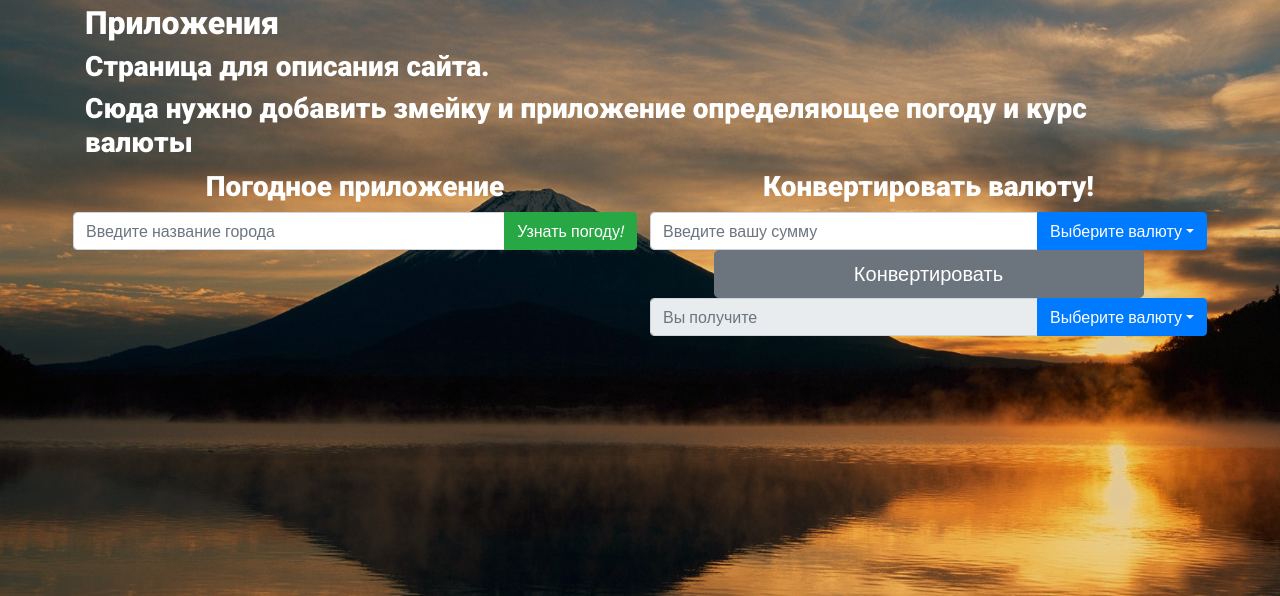
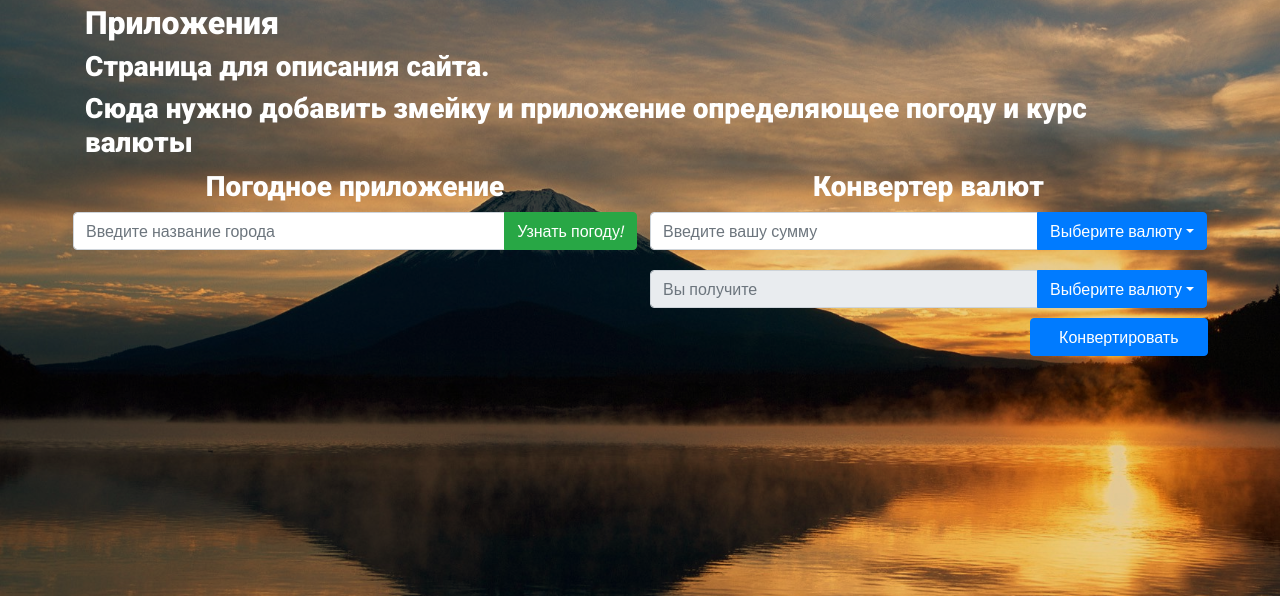
Before and after one commit to Dan4yks/Django, a Django app: page /applications/ in a window 1280 px wide. Shown: the part 76-672 px from the top of the page. Run offline with Django 3.2, Linux system fonts and the light colour scheme; the visitor is signed in with stand-in values (Sample User, id 1); data that the repository does not hold is empty; some libraries are stand-ins or nearby versions.

Commit message:
Version1.8

```diff
--- a/app/static/app/content/script.js
+++ b/app/static/app/content/script.js
@@ -1,4 +1,4 @@
-let btn = document.querySelector('.application.second .btn.btn-secondary.btn-block'),
+let btn = document.querySelector('.application.second .conv button'),
   text = document.querySelector('.application.second .result input'),
   input = document.querySelector('.application.second .start input'),
   currency = document.querySelectorAll('.application.second .start a'),
@@ -8,8 +8,10 @@ let btn = document.querySelector('.application.second .btn.btn-secondary.btn-blo
 currency.forEach(function (element) {
   element.addEventListener('click', function () {
     start = element.textContent;
+    input.value += ' ' + start;
   });
 });
+
 currency2.forEach(function (element) {
   element.addEventListener('click', function () {
     result = element.textContent;
@@ -21,21 +23,21 @@ btn.addEventListener('click', function () {
     'http://data.fixer.io/api/latest?access_key=afcc2a59554340029d77f0a6a690e74a&format=1',
     function (data) {
       let money, money_after_conversion, new_currency;
-      money = input.value;
+      money = input.value.replace(/ .*/, "");
       if (start != 'EUR') {
 
         if (data['rates'][start] > 1) {
           new_currency = money / +data['rates'][start];
           money_after_conversion = new_currency * data['rates'][result];
-          text.value = money_after_conversion.toFixed(1);
+          text.value = money_after_conversion.toFixed(1) + ' ' + result;
         } else {
           new_currency = money * +data['rates'][start];
           money_after_conversion = new_currency * data['rates'][result];
-          text.value = money_after_conversion.toFixed(1);
+          text.value = money_after_conversion.toFixed(1) + ' ' + result;
         }
       } else {
         money_after_conversion = money * +data['rates'][result];
-        text.value = money_after_conversion.toFixed(1);
+        text.value = money_after_conversion.toFixed(1) + ' ' + result;
       }
     }
   )
--- a/app/static/app/content/style.css
+++ b/app/static/app/content/style.css
@@ -135,8 +135,18 @@ footer {
 .delete button {
   font-size: 10px;
 }
-.btn-block{
-  width: 430px;
+.start {
+  padding-bottom:20px;
+}
+.result {
+  padding-bottom:10px;
+}
+.conv{
+  padding: 0px;
+  margin-left: 67.5%;
+}
+.conv button{
+  width: 177.41px;
 }
 @media (max-width: 1000px){
   body {
@@ -148,6 +158,9 @@ footer {
   }
   footer {
     font-size: 0.9em;
+  }
+  .conv{
+    margin-left: 0px;
   }
   .body-content {
     font-size: 1em;
--- a/app/templates/app/applications.html
+++ b/app/templates/app/applications.html
@@ -49,7 +49,7 @@
   </section>
 </div>
 <div class="col-md-6 application second">
-  <h3>Конвертировать валюту!</h3>
+  <h3>Конвертер валют</h3>
   <div class="input-group start">
       <input type="text" class="form-control" placeholder="Введите вашу сумму">
       <div class="input-group-append">
@@ -62,9 +62,6 @@
         </div>
       </div>
     </div>
-  <div class="btn-group">
-    <button type="button" class="btn btn-secondary btn-lg btn-block">Конвертировать</button>
-  </div>
   <div class="input-group result">
       <input type="text" class="form-control" placeholder="Вы получите" readonly>
       <div class="input-group-append">
@@ -77,6 +74,9 @@
         </div>
       </div>
     </div>
+    <div class="col-md-4 offset-md-8 conv">
+        <button type="button" class="btn btn-primary">Конвертировать</button>
+      </div>
 </div>
 </div>
 {% endblock %}
--- a/app/templates/app/layout.html
+++ b/app/templates/app/layout.html
@@ -67,6 +67,6 @@
       }, 800)
     }
   </script>
-  <script src="{% static 'app/content/script.js' %}"></script>
+  <script src="{% static 'app/content/Script.js' %}"></script>
 </body>
 </html>
```
